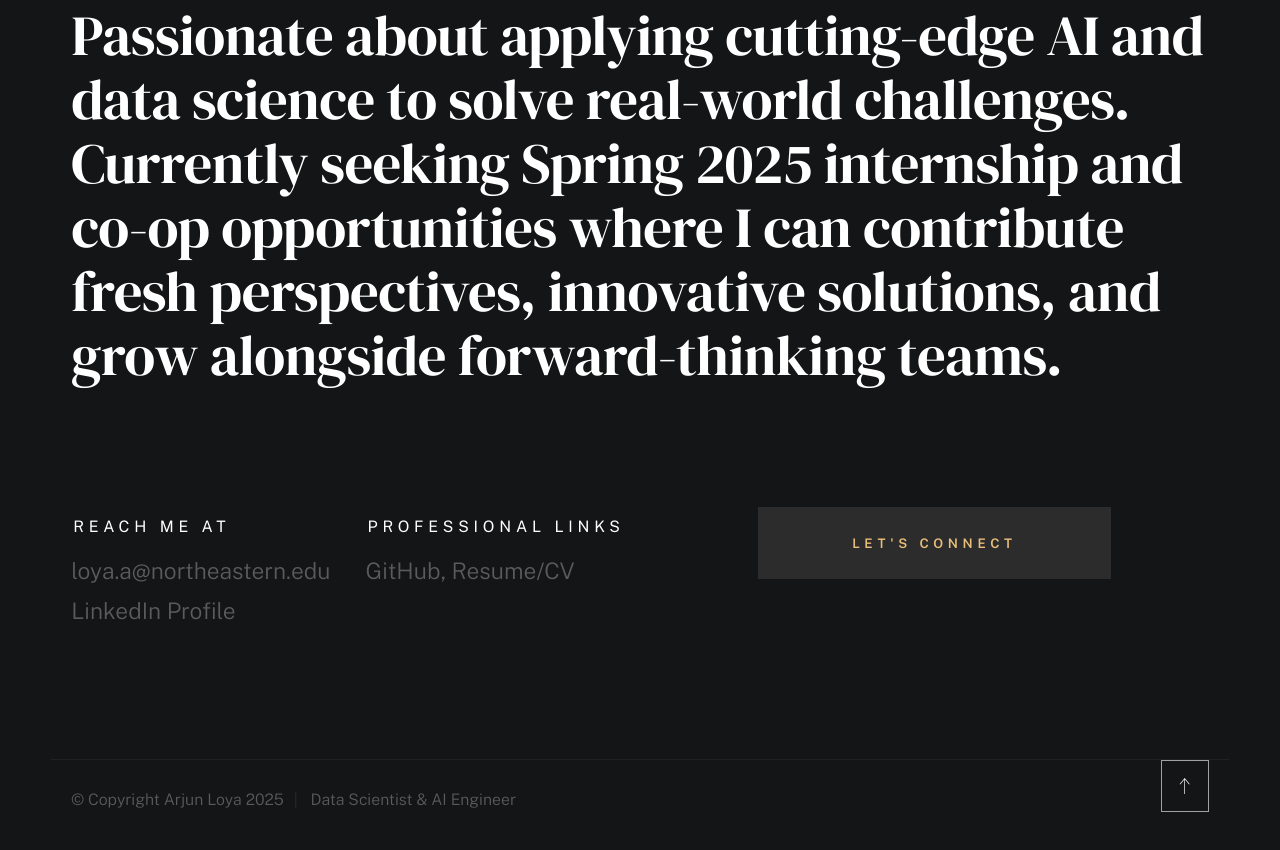
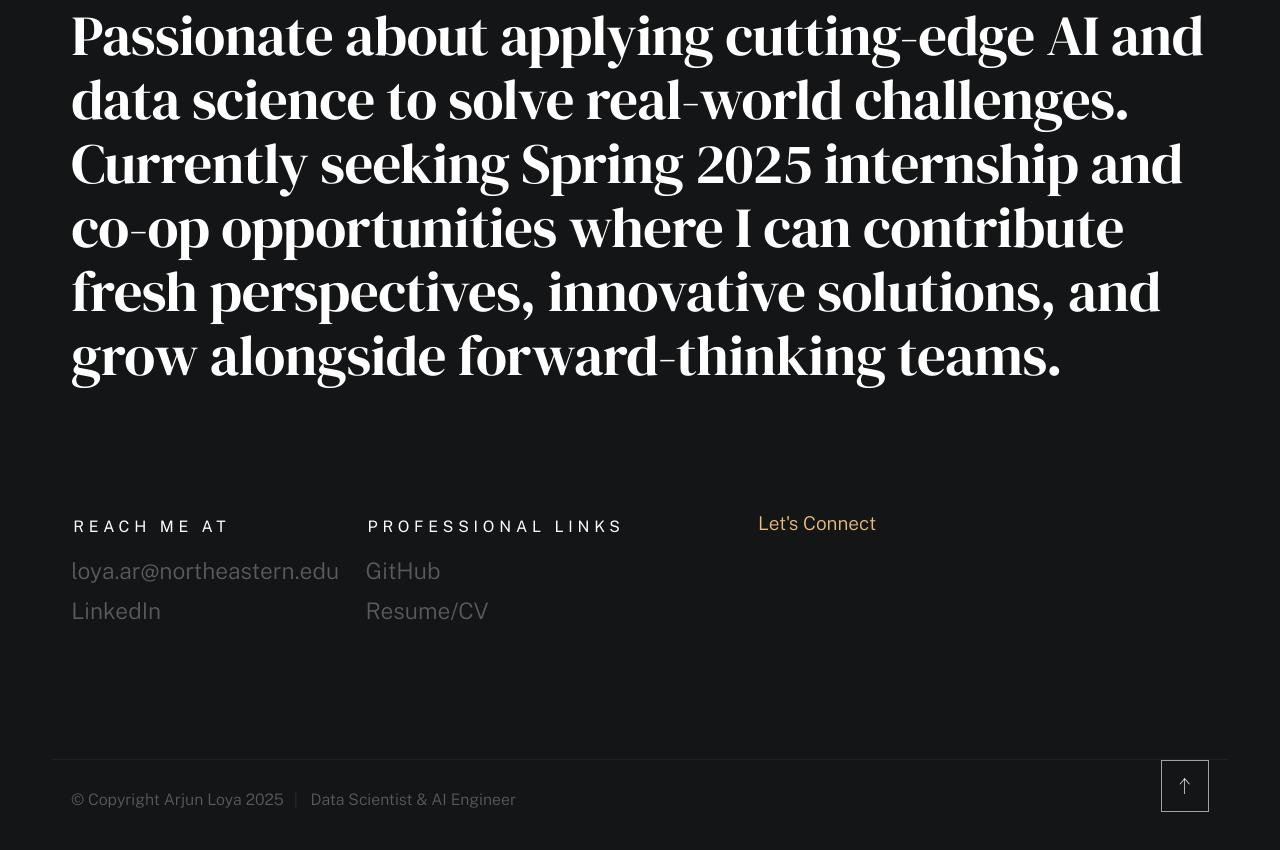
Before and after one commit to Loya-ar/arjun-loya-portfolio, a plain HTML site: page index.html in a window 1280 px wide. Shown: the part 5634-6484 px from the top of the page. Drawn offline with nearby package versions, Linux system fonts and the light colour scheme; a web font is replaced by a local one.

Commit message:
Update index.html

```diff
--- a/index.html
+++ b/index.html
@@ -103,7 +103,7 @@
                     <ul class="intro-social">
                         <li><a href="https://linkedin.com/in/arjun-loya" target="_blank">LinkedIn</a></li>
                         <li><a href="https://github.com/arjun-loya" target="_blank">GitHub</a></li>
-                        <li><a href="mailto:loya.a@northeastern.edu">Email</a></li>
+                        <li><a href="mailto:loya.ar@northeastern.edu">Email</a></li>
                         <li><a href="#0">Resume</a></li>
                     </ul>
 
@@ -471,7 +471,7 @@
                     <div id="modal-01" hidden>
                         <div class="modal-popup">
 
-                            <a href="https://github.com/arjun-loya/t5-financial-summarization" class="modal-popup__details" target="_blank">Project Details</a>
+                            <a href="https://github.com/Loya-ar/Prompt_Ai/tree/main/bi-narrative-generator" class="modal-popup__details" target="_blank">Project Details</a>
 
                             <div class="modal-popup__desc">
                                 <h5>T5 Financial Text Summarization</h5>
@@ -654,19 +654,19 @@
                     <div class="column lg-3 md-5 tab-6 stack-on-550 contact-block">
                         <h3 class="text-pretitle">Reach me at</h3>
                         <p class="contact-links">
-                            <a href="mailto:loya.a@northeastern.edu" class="mailtoui">loya.a@northeastern.edu</a> <br>
-                            <a href="https://linkedin.com/in/arjun-loya" target="_blank">LinkedIn Profile</a>
+                            <a href="mailto:loya.ar@northeastern.edu" >loya.ar@northeastern.edu</a> <br>
+                            <a href="https://linkedin.com/in/arjun-loya" target="_blank">LinkedIn</a>
                         </p>
                     </div>
                     <div class="column lg-4 md-5 tab-6 stack-on-550 contact-block">
                         <h3 class="text-pretitle">Professional Links</h3>
                         <ul class="contact-social">
-                            <li><a href="https://github.com/arjun-loya" target="_blank">GitHub</a></li>
-                            <li><a href="resume.pdf" target="_blank">Resume/CV</a></li>
+                            <a href="https://github.com/arjun-loya" target="_blank">GitHub</a><br>
+                            <a href="resume.pdf" target="_blank">Resume/CV</a>
                         </ul>
                     </div>
-                    <div class="column lg-4 md-12 contact-block">
-                        <a href="mailto:loya.a@northeastern.edu" class="mailtoui btn btn--medium u-fullwidth contact-btn">Let's Connect</a>
+                    <div class="column lg-4 md-12 tab-6 stack-on-550 contact-block">
+                        <a href="mailto:loya.ar@northeastern.edu" >Let's Connect</a>
                     </div>
                 </div> <!-- end contact-bottom -->
 
```
